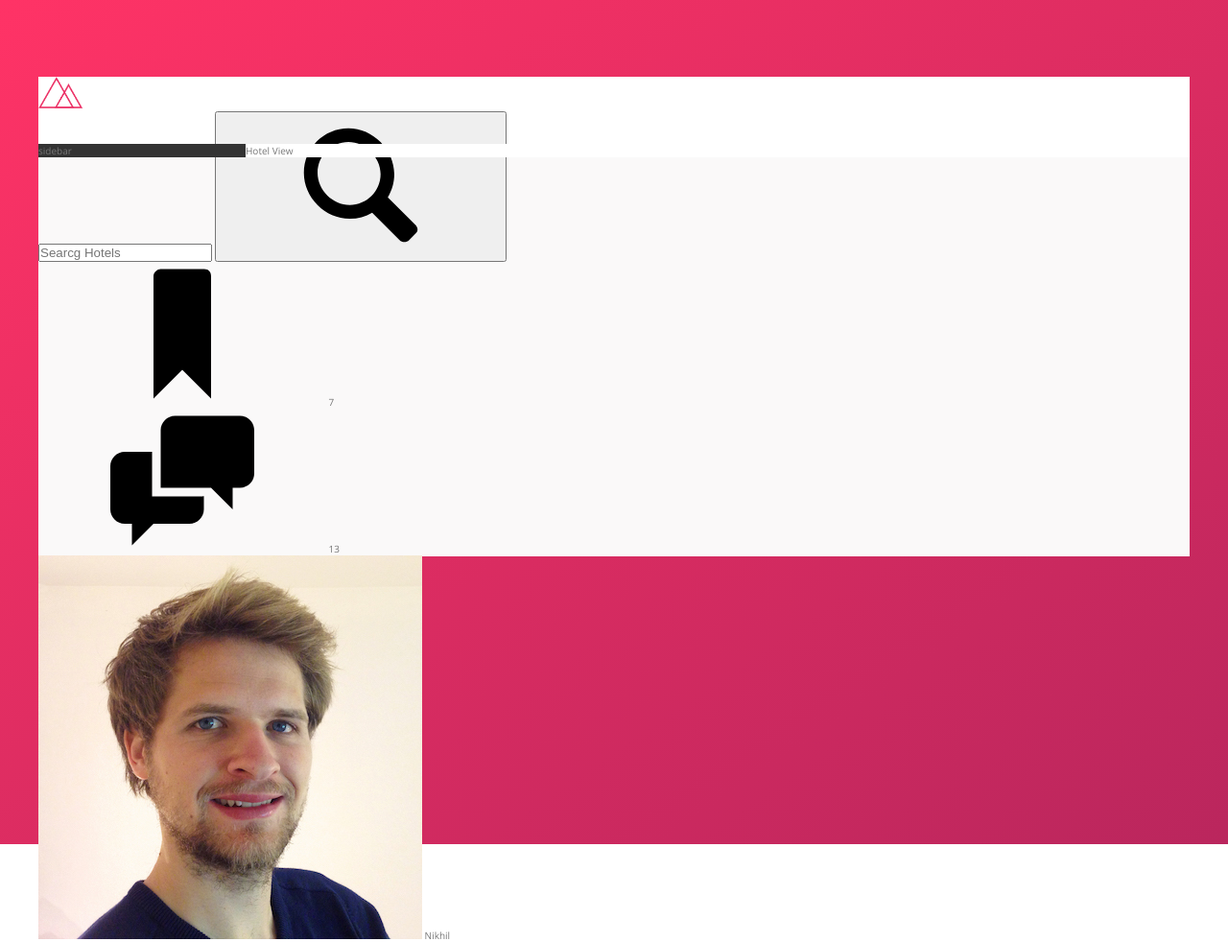
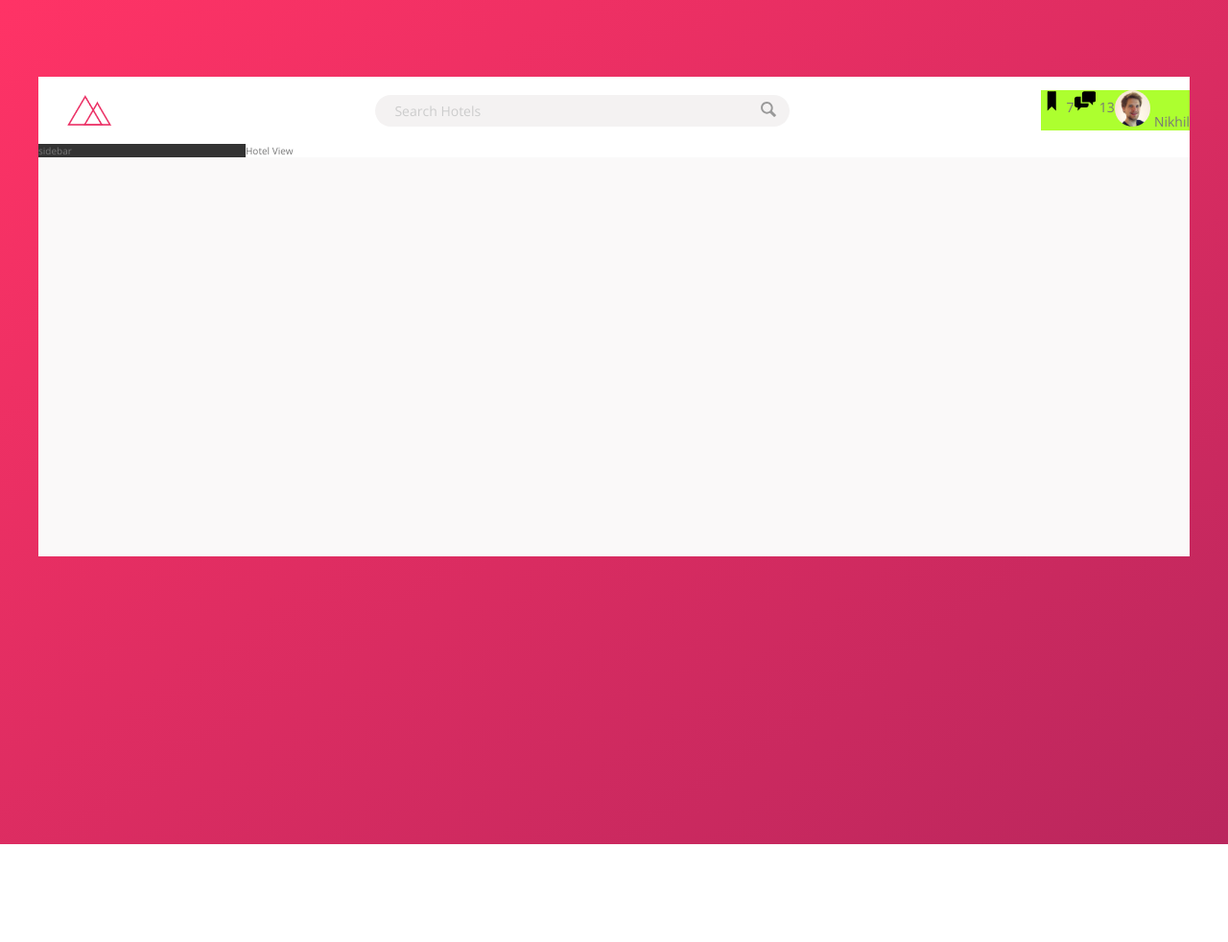
Before and after one commit to NikhilMudgal/Trillo, a website: page index.html in a window 1280 px wide. Shown: the whole page at 96% size. After the commit the page ends 880 px from the top, so only its background shows below. Drawn offline with nearby package versions, Linux system fonts and the light colour scheme.

Commit message:
Worked on Search bar in header

```diff
--- a/index.html
+++ b/index.html
@@ -15,7 +15,7 @@
             <header class="header">
                 <img src="img/logo.png" alt="trillo logo" class="logo">
                 <form action="#" class="search">
-                    <input type="text" class="search__input" placeholder="Searcg Hotels">
+                    <input type="text" class="search__input" placeholder="Search Hotels">
                     <button class="search__button">
                         <svg class="search__icon"> <!--with this way we can use css with the svg icons-->
                             <use xlink:href="img/sprite.svg#icon-magnifying-glass"></use>
--- a/sass/_components.scss
+++ b/sass/_components.scss
@@ -3,23 +3,63 @@
 
 .logo {
     height:3.25rem;
+    margin-left: 3rem;
 }
 
 //////////////////////////////////
 /// Search
 
 .search {
+    flex: 0 0 40%;
+    position: relative;
+    display: flex;
+    align-items: center;
+    justify-content: center;
+    &__input {
+        font-family: inherit; // input element does not directly inherit the font family of root element. so we use inherit property
+        font-size: inherit;
+        color: inherit;
+        background-color: var(--color-grey-light-2);
+        border: none;
+        padding: .7rem 2rem;
+        border-radius: 100px;
+        width: 90%;
+        transition: all .2s;
+        margin-right: -3.25rem;
+        &:focus {
+            outline: none;
+            width: 100%;
+            background-color: var(--color-grey-light-3);
+        }
+        &::-webkit-input-placeholder {
+            font-weight: 100;
+            color: var(--color-grey-light-4);
+        }
+    }
 
-    &__input {
+    &__input:focus + &__button {
+        background-color: var(--color-grey-light-3);
 
     }
 
     &__button {
+        border: none;
+        background-color: var(--color-grey-light-2);
+
+        &:focus {
+            outline: none;
+        }
+
+        &:active {
+            transform: translateY(2px);
+        }
 
     }
 
     &__icon {
-
+        height: 2rem;
+        width: 2rem;
+        fill: var(--color-grey-dark-3);
     }
 }
 
@@ -27,12 +67,15 @@
 /// User Navigation
 
 .user-nav {
+    background-color: greenyellow;
+    display: flex;
     &__icon-box {
 
     }
 
     &__icon {
-
+        height: 2.25rem;
+        width: 2.25rem;
     }
 
     &__notification {
@@ -44,7 +87,8 @@
     }
 
     &__user-photo {
-
+        height: 3.75rem;
+        border-radius: 50%;
     }
 
     &__user-name {
--- a/sass/_layouts.scss
+++ b/sass/_layouts.scss
@@ -7,9 +7,13 @@
 }
 
 .header {
+    font-size: 1.4rem;
     height: 7rem;
     background-color: var(--color-white);
     border-bottom: var(--color-grey-light-2);
+    display: flex;
+    justify-content: space-between;
+    align-items: center;
 }
 
 .content {
```
Also changed, not shown: css/style.css.
